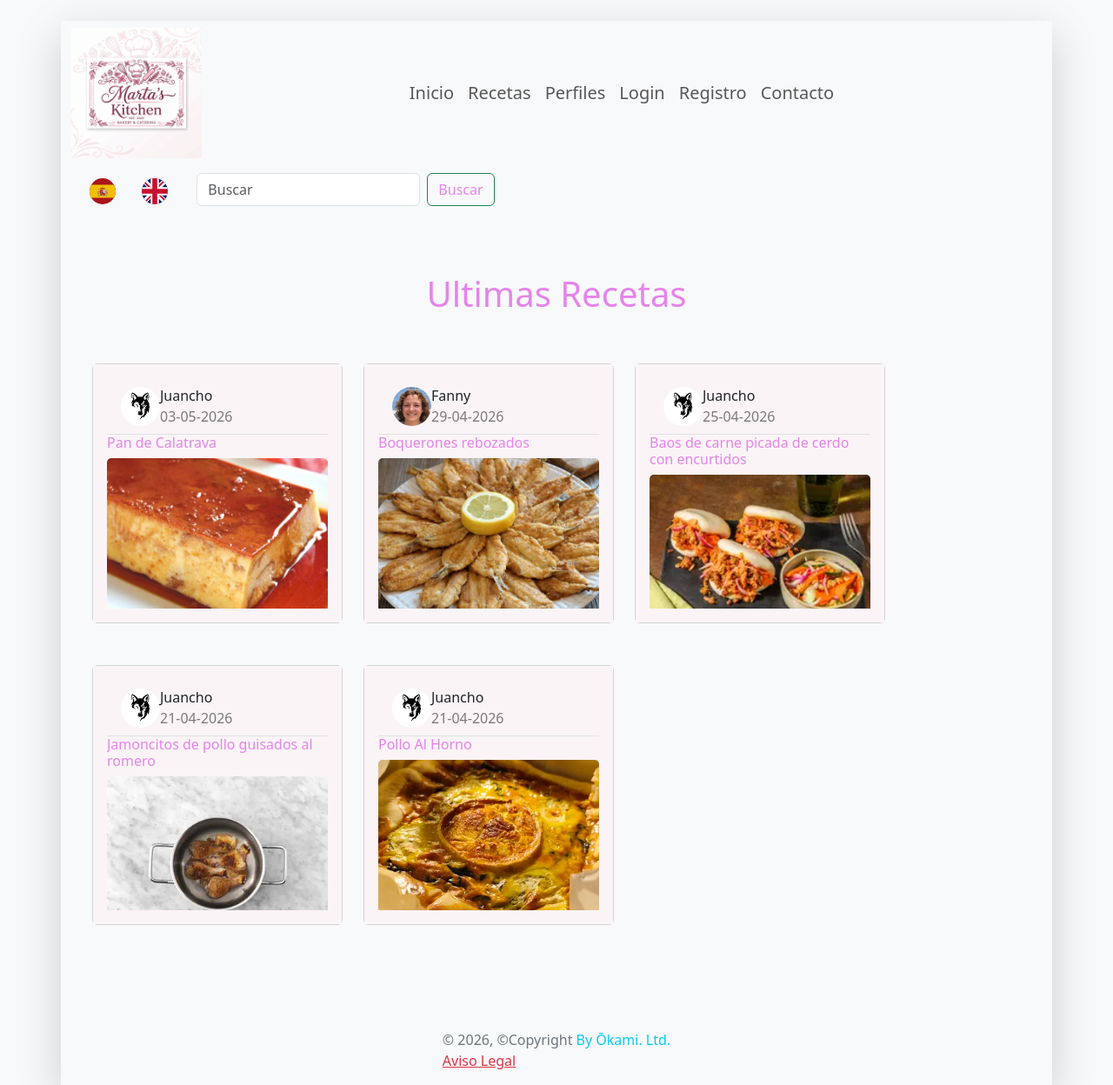
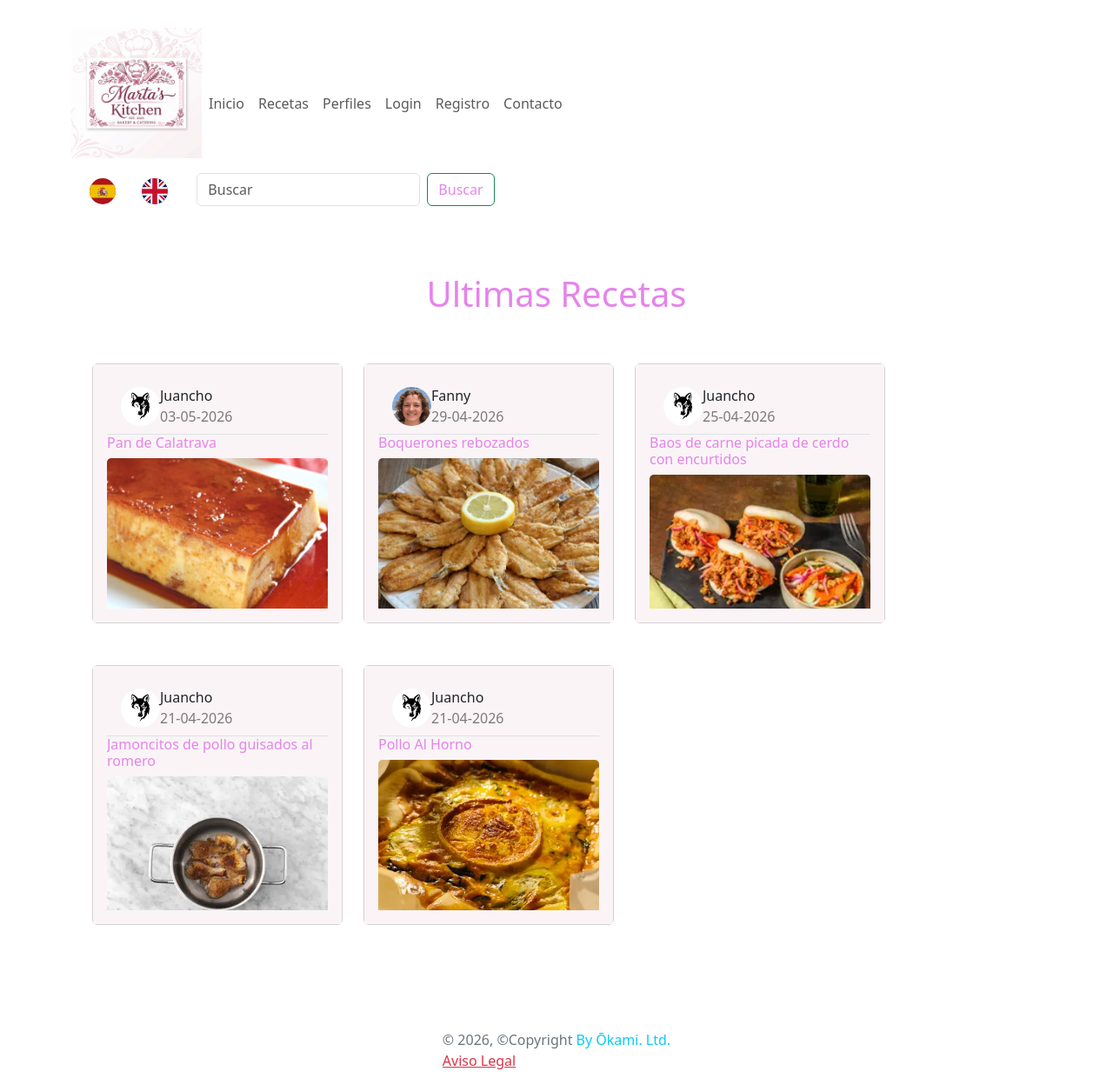
Before and after one commit to Obidis/recetario, a Django app: page /es/ in a window 1280 px wide. Shown: the whole page at 87% size. Run offline with Django 4.2, Linux system fonts and the light colour scheme; data comes from the database, SQL or seed files in the repository; both versions use the stored data as it was after the commit.

Commit message:
modificado layout y header

```diff
--- a/recetario/templates/_includes/_header.html
+++ b/recetario/templates/_includes/_header.html
@@ -11,8 +11,8 @@
             <span class="navbar-toggler-icon"></span>
         </button>
 
-        <div class="collapse navbar-collapse  d-flex flex-column justify-content-between px-0" id="navbarNav" >
-            <ul class="navbar-nav navbar-nav fs-5 justify-content-evenly">
+        <div class="collapse navbar-collapse mt-4" id="navbarNav" >
+            <ul class="navbar-nav  mb-2 mb-lg-0 me-auto text-nowrap">
                 <li class="nav-item">
                     <a class="nav-link"  href="{% url 'home' %}">{% trans "Inicio" %}</a>
                 </li>
--- a/recetario/templates/general/layout.html
+++ b/recetario/templates/general/layout.html
@@ -12,9 +12,9 @@
   </head>
 
   <!-- Template base -->
-  <body class="bg-light">
+  <body>
 
-    <div class= "container shadow-lg shadow-interna">
+    <div class= "container">
 
       {% include "_includes/_header.html" %}
       {% include '_includes/_messages.html' %}
```
Also changed, not shown: db.sqlite3.
